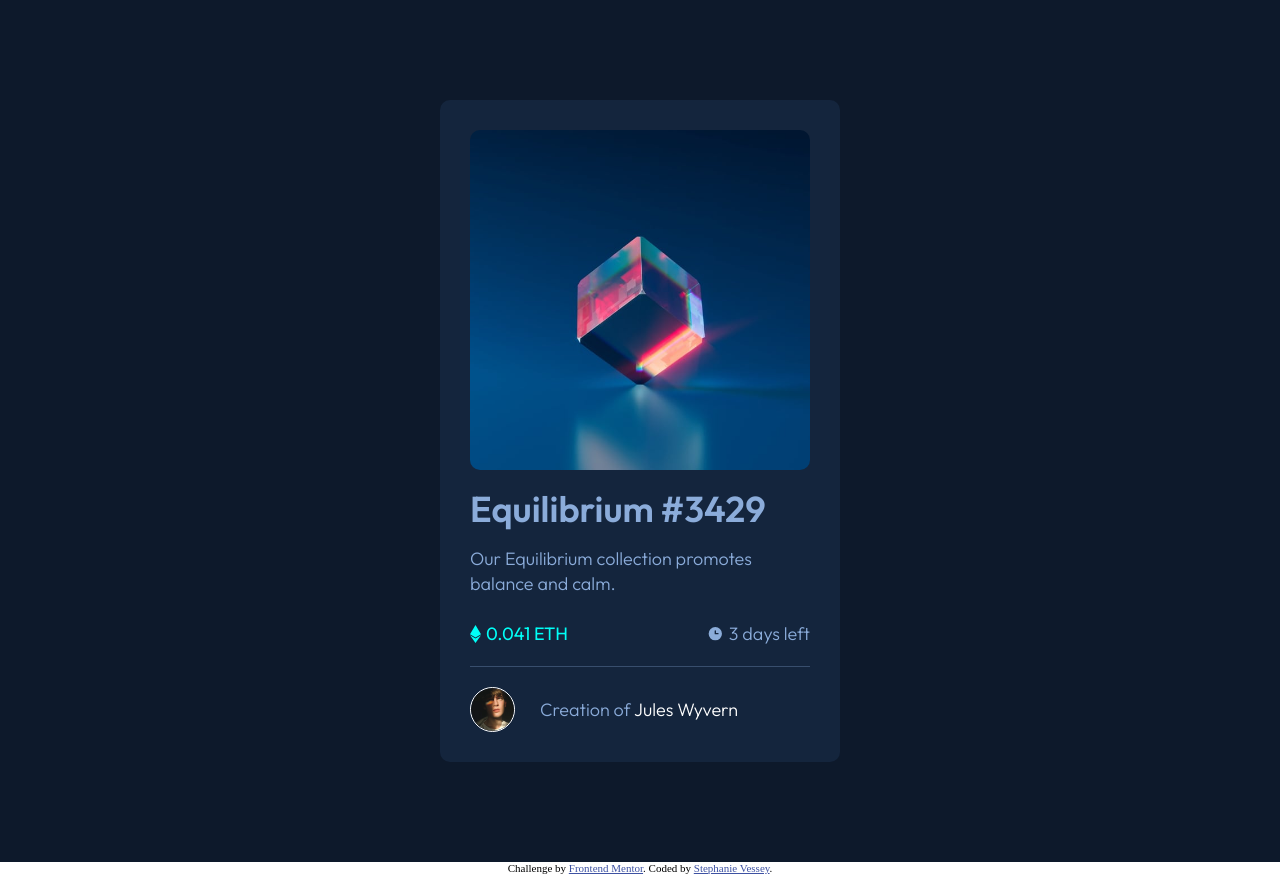
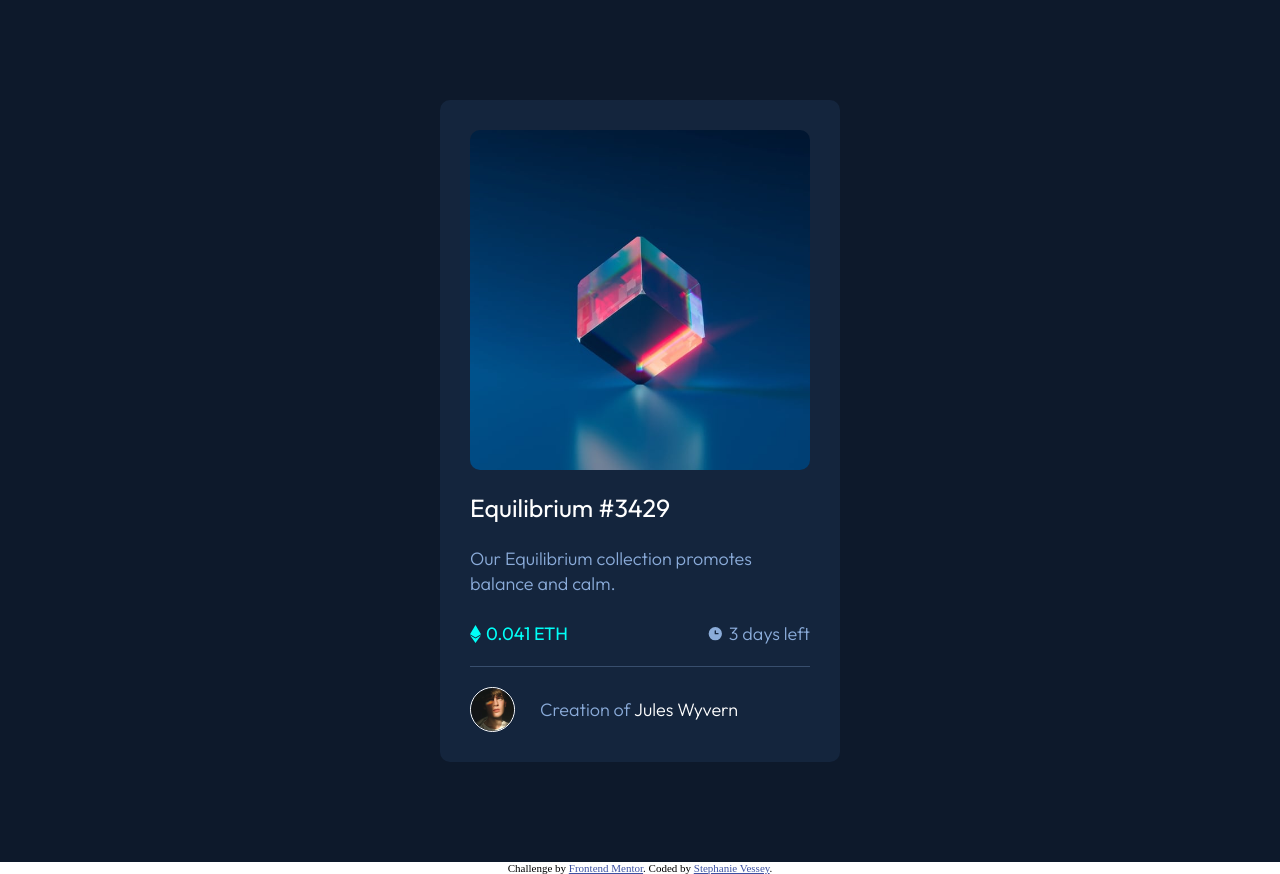
Before and after one commit to Sneflenie/NFT-preview-card, a plain HTML site: page index.html in a window 1280 px wide. Drawn offline with Linux system fonts and the light colour scheme.

Commit message:
Update style.css

```diff
--- a/style.css
+++ b/style.css
@@ -77,12 +77,13 @@ main {
     ;
 }
 
-.main-info h2 {
+.main-info h1 {
     color: var(--white);
     font-weight: 400;
+    font-size: 25px;
 }
 
-.main-info h2:hover {
+.main-info h1:hover {
     color: var(--cyan);
 }
 
```
